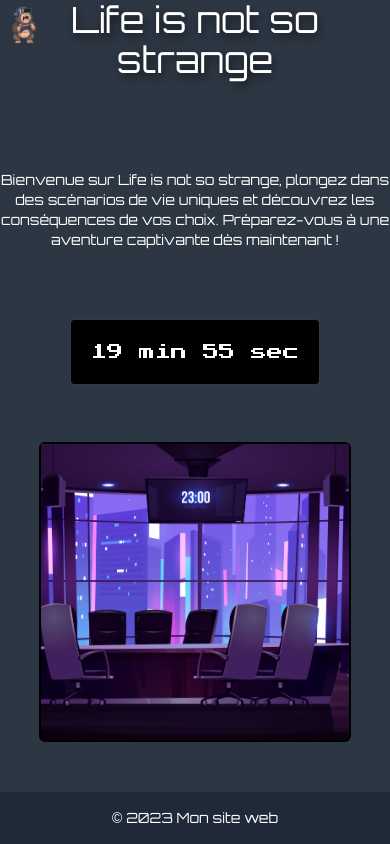
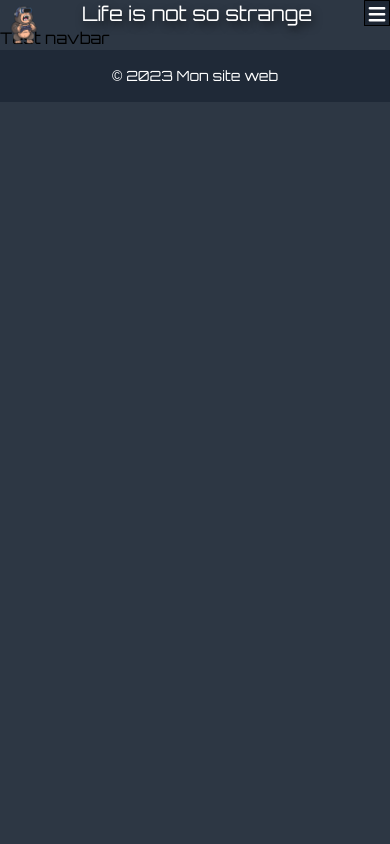
Before and after one commit to WildCodeSchool/2023-02-JS-LaLoupe-LifeIsNotSoStrange.TM, a React (Vite) app in the folder frontend/: page /contact in a window 390 px wide. Built offline with nearby package versions, Linux system fonts and the light colour scheme.

Commit message:
created the navbar and a burger menu for the mobile version

```diff
--- a/frontend/package.json
+++ b/frontend/package.json
@@ -9,7 +9,8 @@
   "dependencies": {
     "prop-types": "^15.8.1",
     "react": "^18.2.0",
-    "react-dom": "^18.2.0"
+    "react-dom": "^18.2.0",
+    "react-router-dom": "^6.10.0"
   },
   "devDependencies": {
     "@vitejs/plugin-react": "^3.0.1",
--- a/frontend/src/App.css
+++ b/frontend/src/App.css
@@ -6,12 +6,16 @@ body {
   background-color: rgba(31, 41, 55, 0.933);
   font-family: "Orbitron", sans-serif;
 }
-
-.gameTitle {
-  @apply text-4xl font-medium text-center text-white;
-  text-shadow: 2px 4px 9px rgba(0, 0, 0, 0.66);
+nav {
+  color: white;
+  display: flex;
+  justify-content: flex-end;
 }
-
 .intro-paragraphe {
-  @apply text-sm text-center mt-10 text-white md:text-xl;
+  @apply text-xs text-center text-white md:text-xl;
+  border: solid black 1px;
+  border-radius: 6px;
+  max-width: 90%;
+  background-color: rgba(27, 36, 49, 0.933);
+  margin-top: 16px;
 }
--- a/frontend/src/App.jsx
+++ b/frontend/src/App.jsx
@@ -1,18 +1,22 @@
+import { Routes, Route } from "react-router-dom";
+
 import "./App.css";
-import Header from "./components/Header";
-import Footer from "./components/Footer";
-import Intro from "./components/Intro";
-import Chronometre from "./components/Timer";
-import Ecran from "./components/Ecran";
+import Home from "./components/Home";
+import Leaderboard from "./components/Leaderboard";
+import Contact from "./components/Contact";
+import NavBar from "./components/NavBar";
 
 function App() {
   return (
-    <div className="min-h-screen flex flex-col justify-between items-center">
-      <Header />
-      <Intro />
-      <Chronometre />
-      <Ecran />
-      <Footer />
+    <div>
+      <nav>
+        <NavBar />
+      </nav>
+      <Routes>
+        <Route path="/" element={<Home />} />
+        <Route path="/leaderboard" element={<Leaderboard />} />
+        <Route path="/contact" element={<Contact />} />
+      </Routes>
     </div>
   );
 }
--- /dev/null
+++ b/frontend/src/components/Contact.jsx
@@ -0,0 +1,12 @@
+import Header from "./Header";
+import Footer from "./Footer";
+
+export default function Contact() {
+  return (
+    <div>
+      <Header />
+      <p>Test navbar</p>
+      <Footer />
+    </div>
+  );
+}
--- /dev/null
+++ b/frontend/src/components/Header.css
@@ -0,0 +1,14 @@
+.gameTitle {
+  @apply text-3xl font-medium text-white;
+  text-shadow: 2px 4px 9px rgba(0, 0, 0, 0.66);
+  position: absolute;
+  top: 0%;
+  right: 40%;
+}
+
+@media screen and (max-width: 768px) {
+  .gameTitle {
+    @apply text-xl;
+    right: 20%;
+  }
+}
--- a/frontend/src/components/Header.jsx
+++ b/frontend/src/components/Header.jsx
@@ -1,4 +1,5 @@
 import React from "react";
+import "./Header.css";
 
 function Header() {
   return (
--- /dev/null
+++ b/frontend/src/components/Home.jsx
@@ -0,0 +1,19 @@
+import Header from "./Header";
+import Footer from "./Footer";
+import Intro from "./Intro";
+import Chronometre from "./Timer";
+import Ecran from "./Ecran";
+
+function Home() {
+  return (
+    <div className="min-h-screen flex flex-col justify-between items-center">
+      <Header />
+      <Intro />
+      <Chronometre />
+      <Ecran />
+      <Footer />
+    </div>
+  );
+}
+
+export default Home;
--- /dev/null
+++ b/frontend/src/components/Leaderboard.jsx
@@ -0,0 +1,12 @@
+import Header from "./Header";
+import Footer from "./Footer";
+
+export default function Leaderboard() {
+  return (
+    <div>
+      <Header />
+      <p>Test navbar</p>
+      <Footer />
+    </div>
+  );
+}
--- /dev/null
+++ b/frontend/src/components/NavBar.css
@@ -0,0 +1,17 @@
+li:hover {
+  @apply bg-gradient-to-r from-indigo-500;
+}
+
+ul {
+  margin-right: 16px;
+}
+
+@media screen and (max-width: 768px) {
+  .navbar {
+    background-color: rgba(27, 36, 49, 0.933);
+
+    border: solid black 1px;
+    border-radius: 2%;
+    z-index: 7;
+  }
+}
--- /dev/null
+++ b/frontend/src/components/NavBar.jsx
@@ -0,0 +1,72 @@
+import React, { useState } from "react";
+import { Link } from "react-router-dom";
+import "./NavBar.css";
+
+function NavBar() {
+  const [isOpen, setIsOpen] = useState(false);
+
+  const handleToggle = () => {
+    setIsOpen(!isOpen);
+  };
+
+  return (
+    <div className="navbar">
+      <div className="flex justify-between items-center">
+        <div className="text-white">
+          <ul className="hidden md:flex space-x-4">
+            <li>
+              <Link to="/">Accueil</Link>
+            </li>
+            <li>
+              <Link to="/leaderboard">Classement</Link>
+            </li>
+            <li>
+              <Link to="/contact">Contact</Link>
+            </li>
+          </ul>
+        </div>
+        <button
+          type="button"
+          className="md:hidden text-white focus:outline-none"
+          onClick={handleToggle}
+        >
+          <svg
+            className="w-6 h-6"
+            fill="currentColor"
+            viewBox="0 0 20 20"
+            xmlns="http://www.w3.org/2000/svg"
+          >
+            {isOpen ? (
+              <path
+                fillRule="evenodd"
+                clipRule="evenodd"
+                d="M4 5h12a1 1 0 0 1 0 2H4a1 1 0 0 1 0-2zm0 5h12a1 1 0 0 1 0 2H4a1 1 0 0 1 0-2zm0 5h12a1 1 0 0 1 0 2H4a1 1 0 0 1 0-2z"
+              />
+            ) : (
+              <path
+                fillRule="evenodd"
+                clipRule="evenodd"
+                d="M4 5h12a1 1 0 0 1 0 2H4a1 1 0 0 1 0-2zm0 5h12a1 1 0 0 1 0 2H4a1 1 0 0 1 0-2zm0 5h12a1 1 0 0 1 0 2H4a1 1 0 0 1 0-2z"
+              />
+            )}
+          </svg>
+        </button>
+      </div>
+      {isOpen && (
+        <ul className="md:hidden flex flex-col space-y-4 mt-4">
+          <li>
+            <Link to="/">Accueil</Link>
+          </li>
+          <li>
+            <Link to="/leaderboard">Classement</Link>
+          </li>
+          <li>
+            <Link to="/contact">Contact</Link>
+          </li>
+        </ul>
+      )}
+    </div>
+  );
+}
+
+export default NavBar;
--- a/frontend/src/main.jsx
+++ b/frontend/src/main.jsx
@@ -1,12 +1,14 @@
 import React from "react";
 import ReactDOM from "react-dom/client";
-
+import { BrowserRouter } from "react-router-dom";
 import App from "./App";
 
 const root = ReactDOM.createRoot(document.getElementById("root"));
 
 root.render(
   <React.StrictMode>
-    <App />
+    <BrowserRouter>
+      <App />
+    </BrowserRouter>
   </React.StrictMode>
 );
```
Also changed, not shown: 2 other files (tests, documents, lock files or other folders).
